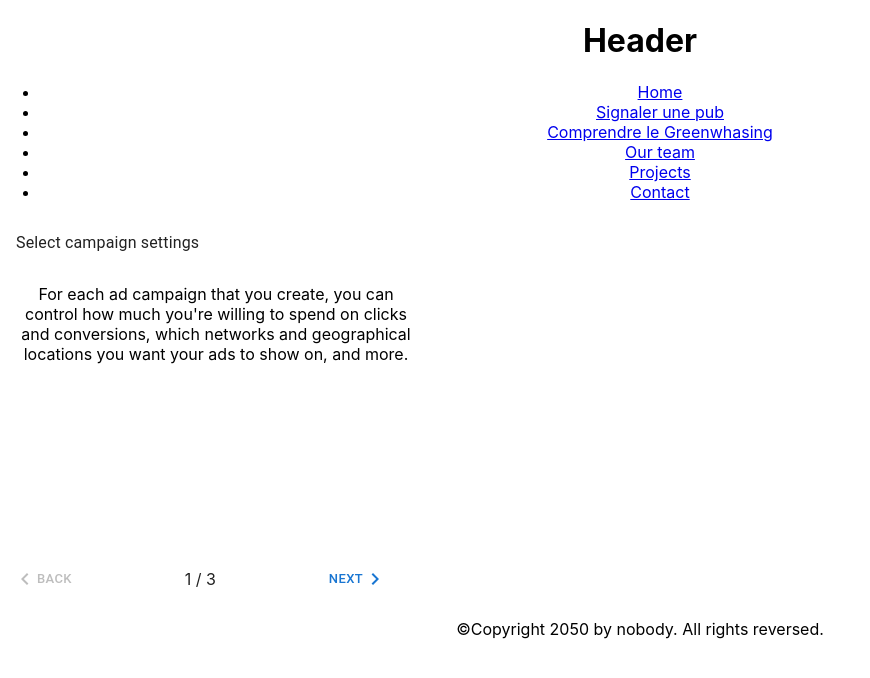
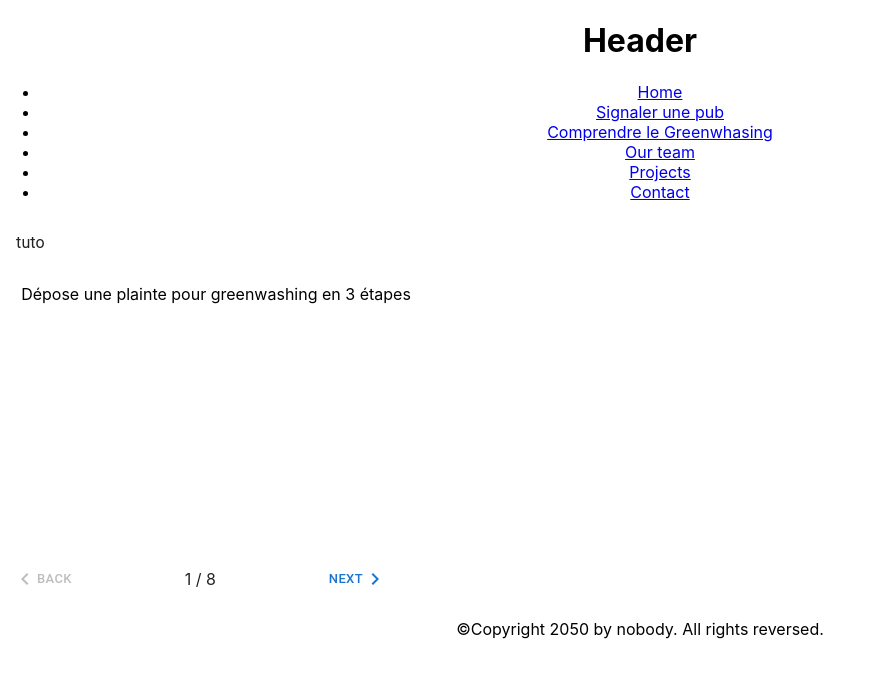
Before and after one commit to brissa-a/greenalert, a React (Create React App) app: page /report-an-add in a window 1280 px wide. Shown: the top 678 px of the page, without its empty margins (0-870 px from the left). Built offline with nearby package versions, Linux system fonts and the light colour scheme.

Commit message:
feat: Updated stepper adding custom steps

```diff
--- a/src/pages/report-add.tsx
+++ b/src/pages/report-add.tsx
@@ -1,3 +1,4 @@
+
 import * as React from 'react';
 import Box from '@mui/material/Box';
 import { useTheme } from '@mui/material/styles';
@@ -10,26 +11,50 @@ import KeyboardArrowRight from '@mui/icons-material/KeyboardArrowRight';
 
 const steps = [
   {
-    label: 'Select campaign settings',
-    description: `For each ad campaign that you create, you can control how much
-              you're willing to spend on clicks and conversions, which networks
-              and geographical locations you want your ads to show on, and more.`,
+    label: 'tuto',
+    description: `Dépose une plainte pour greenwashing en 3 étapes`,
   },
   {
-    label: 'Create an ad group',
+    label: 'Signaler une pub',
     description:
       'An ad group contains one or more ads which target a shared set of keywords.',
   },
   {
-    label: 'Create an ad',
+    label: 'Description',
     description: `Try out different ad text to see what brings in the most customers,
               and learn how to enhance your ads using features like ad extensions.
               If you run into any problems with your ads, find out how to tell if
               they're running and how to resolve approval issues.`,
   },
+  {
+    label: 'Pub déjà signalées',
+    description: `Try out different ad text to see what brings in the most customers,
+              and learn how to enhance your ads using features like ad extensions.
+              If you run into any problems with your ads, find out how to tell if
+              they're running and how to resolve approval issues.`,
+  },
+  {
+    label: 'Qualifier ma plainte',
+    description: `Try out different ad text to see what brings in the most customers,
+              and learn how to enhance your ads using features like ad extensions.
+              If you run into any problems with your ads, find out how to tell if
+              they're running and how to resolve approval issues.`,
+  },
+  {
+    label: 'Qualifier ma plainte',
+    description: `Etape potentielle selon selection rpécédente, A TESTER`,
+  },
+  {
+    label: 'Ma plainte est prête',
+    description: `récap`,
+  },
+  {
+    label: '',
+    description: `bravo`,
+  },
 ];
 
-export default function ReportAnAdd() {
+function ReportAnAdd() {
     const theme = useTheme();
     const [activeStep, setActiveStep] = React.useState(0);
     const maxSteps = steps.length;
@@ -93,3 +118,5 @@ export default function ReportAnAdd() {
       </Box>
     );
   }
+
+  export default ReportAnAdd;
```
Lines whose indentation alone changed are shown as unchanged.
